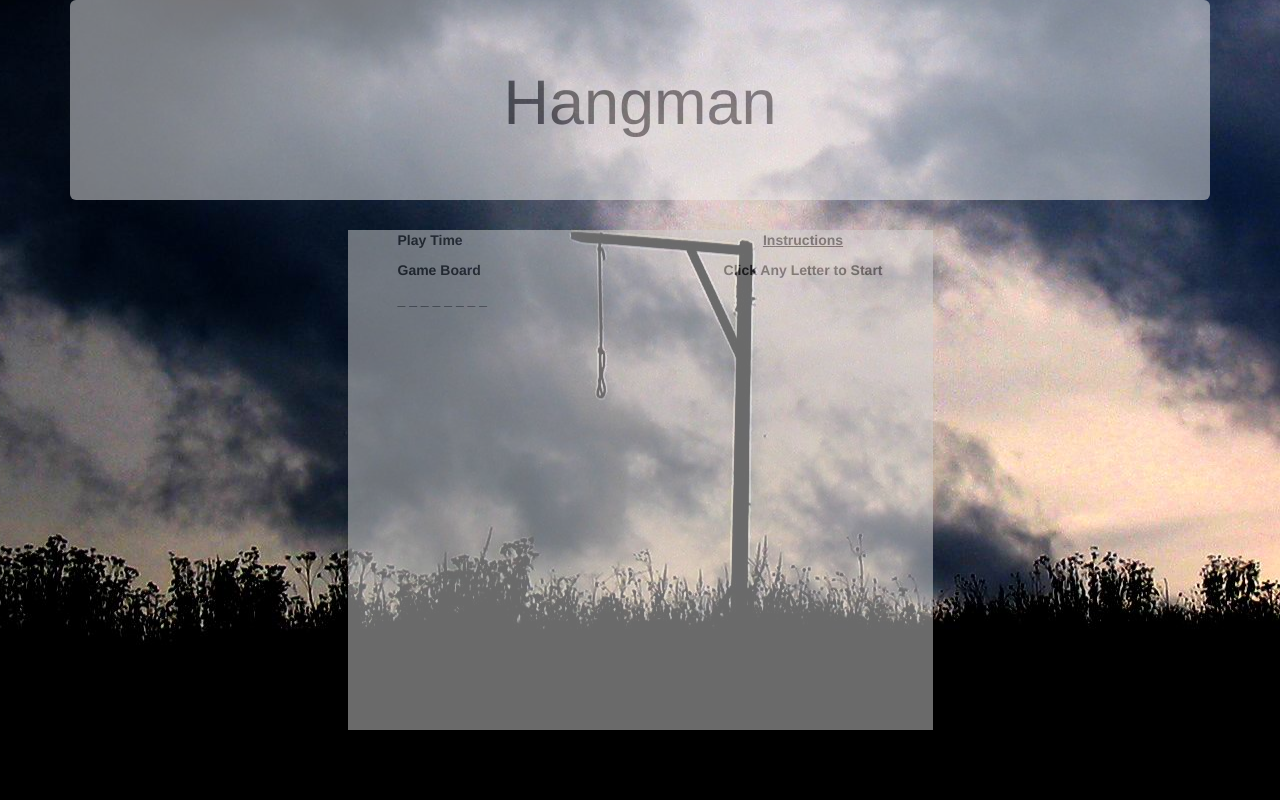
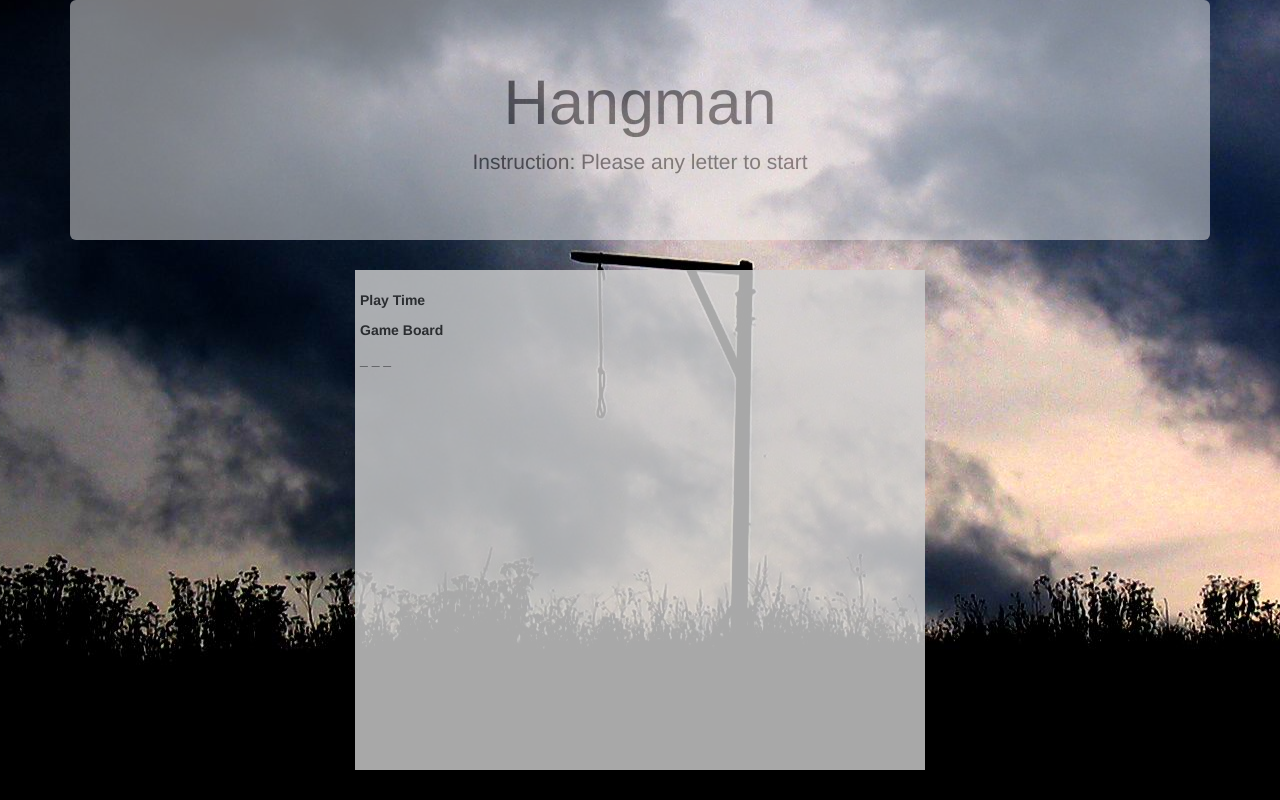
Before and after one commit to besteman/week-3-game, a PHP site: page / in a window 1280 px wide. Run offline with PHP 8.4, Linux system fonts and the light colour scheme.

Commit message:
Finished Project

```diff
--- a/assets/css/style.css
+++ b/assets/css/style.css
@@ -3,6 +3,10 @@ body {
 	background-image:url("../images/hang3.jpeg");
 	background-repeat: no-repeat;
 	background-position: center;
+}
+
+#skull-image {
+	display: none;
 }
 
 
@@ -13,29 +17,32 @@ body {
 
 #game  {
 
-	margin-left: 50px;
+	margin-left: 5px;
 	font-weight: bold;
+	width: 300px;
+	margin-top: 20px;
+	margin-right: 100px;
 
 }
 
 
 #wrongs {
 
-	margin-left: 50px;
+	margin-left: 40px;
+	height: 100px;
+
+	margin-bottom: 60px;
+	margin-top: 20px;
 
 }
 
-.insts {
 
-	margin-right: 50px;
-	font-weight: bold;
-
-}
 
 .inst {
 
 	text-decoration: underline;
 	text-align: center;
+	margin-top: 20px;
 
 
 }
@@ -53,20 +60,30 @@ body {
 
 }
 
+.play_again {
 
+
+ margin-left: 50px;
+
+
+}
 
 
 .hi {
-	opacity: 0.5;
+	opacity: 0.8;
 	background-color: lightgrey;
 	height: 500px;
 	width: 50%;
 
 }
 
-.loss {
-	text-decoration-color: yellow;
+#loss {
 
-	margin-top: 125px;
-	margin-right: 0px;
+	margin-right: 125px;
+	margin-bottom: -900px;
+
 }
+
+.center{
+	text-align: center;
+}
--- a/index.html
+++ b/index.html
@@ -11,7 +11,7 @@
 	<link rel="stylesheet" type="text/css" href="assets/css/bootstrap.css">
 	<link rel="stylesheet" type="text/css" href="assets/css/style.css">
 
-
+	<script src="https://code.jquery.com/jquery-2.2.3.js" integrity="sha256-laXWtGydpwqJ8JA+X9x2miwmaiKhn8tVmOVEigRNtP4=" crossorigin="anonymous"></script>
 
 </head>
 <body>
@@ -22,18 +22,20 @@
 
 	<div class="jumbotron jumbo">
 	  <h1 id = "highman">Hangman</h1>
-	  <p></p>
+	  <p class="center">Instruction: Please any letter to start</p>
 
 	</div>
 
 
 
 
-<div class="row">
+
 
 	<div class = "center-block hi">
 
-		<div id = "game" class="pull-left">
+	<div class="row">
+
+		<div id = "game" class="pull-left col-md-10">
 
 			<p>Play Time</p>
 
@@ -42,31 +44,37 @@
 
 		</div>
 
-		<div id = "wrongs" class="pull-left">
+
+		<div id = "wrongs" class="pull-left col-md-3">
+
+		</div>
 
 
 
-		</div>
+	</div>
 
-		<div class="pull-right insts">
+		<div class="row">
 
-			<p class="inst">Instructions</p>
 
-			<p>Click Any Letter to Start</p>
+
+			<div id="play_again" class="col-md-3 play_again">
+
+
+
+			</div>
+
+
+
+		<div id = "loss" class="col-md-5 pull-right">
+
+			<img id="skull-image" src="assets/images/skull.png">
 
 		</div>
 
-		<div class="row">
+		<div id = "wins" class="col-md-2">
 
-			<div id = "loss" class="col-md-2 loss">
-
-			</div>
 
 		</div>
-
-		<div id="play_again" class="col-md-4 play_again">
-
-
 
 		</div>
 
@@ -76,7 +84,7 @@
 
 </div>
 
-</div>
+
 
 </body>
 </html>
```
Also changed, not shown: assets/javascript/game.js (+81 -36 lines).
